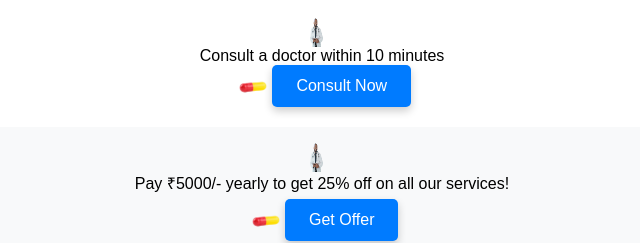
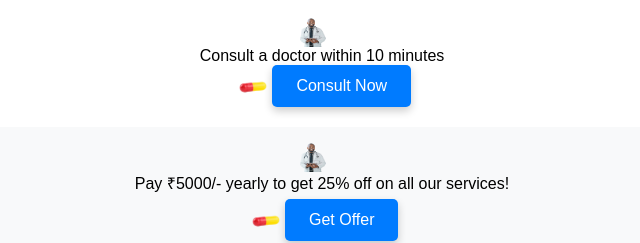
Before and after one commit to omsohom01/medcare, a plain HTML site: page index.html in a window 1280 px wide. Shown: the part 348-591 px from the top of the page, 318-958 px from the left. Drawn offline with Linux system fonts and the light colour scheme.

Commit message:
size update

```diff
--- a/index.html
+++ b/index.html
@@ -68,14 +68,14 @@
     </div>
 
     <div class="consult-section">
-      <img src="images/doctor.png" alt="Doctor" style="width: 30px; height: 30px; margin-right: 5px; vertical-align: middle;">
+      <img src="images/doctor.png" alt="Doctor" style="width: 60px; height: 30px; margin-right: 5px; vertical-align: middle;">
       <p>Consult a doctor within 10 minutes</p>
       <img src="images/capsule.png" alt="Capsule" style="width: 30px; height: 30px; margin-left: 5px; vertical-align: middle;">
       <button class="consult-button">Consult Now</button>
     </div>
 
     <div class="promo-section">
-      <img src="images/doctor.png" alt="Doctor" style="width: 30px; height: 30px; margin-right: 5px; vertical-align: middle;">
+      <img src="images/doctor.png" alt="Doctor" style="width: 60px; height: 30px; margin-right: 5px; vertical-align: middle;">
       <p>Pay ₹5000/- yearly to get 25% off on all our services!</p>
       <img src="images/capsule.png" alt="Capsule" style="width: 30px; height: 30px; margin-left: 5px; vertical-align: middle;">
       <button class="promo-button">Get Offer</button>
```
